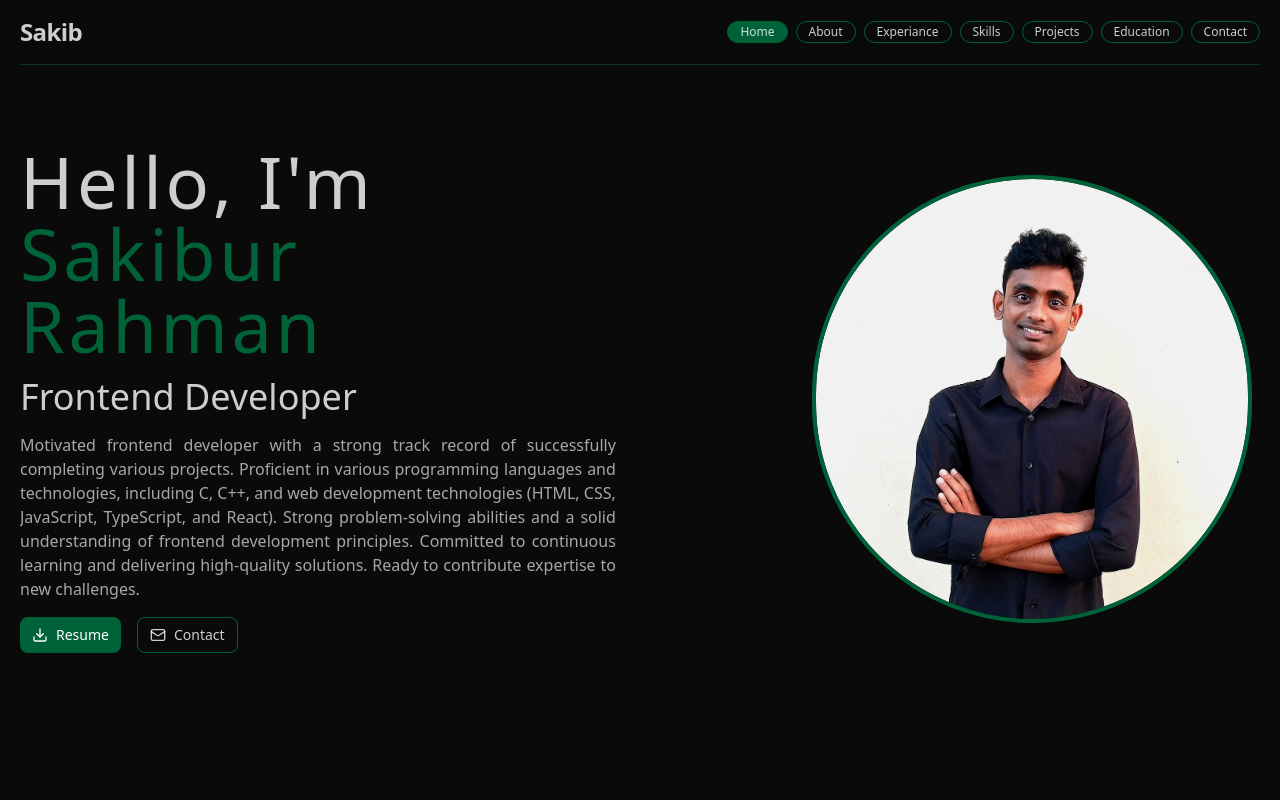
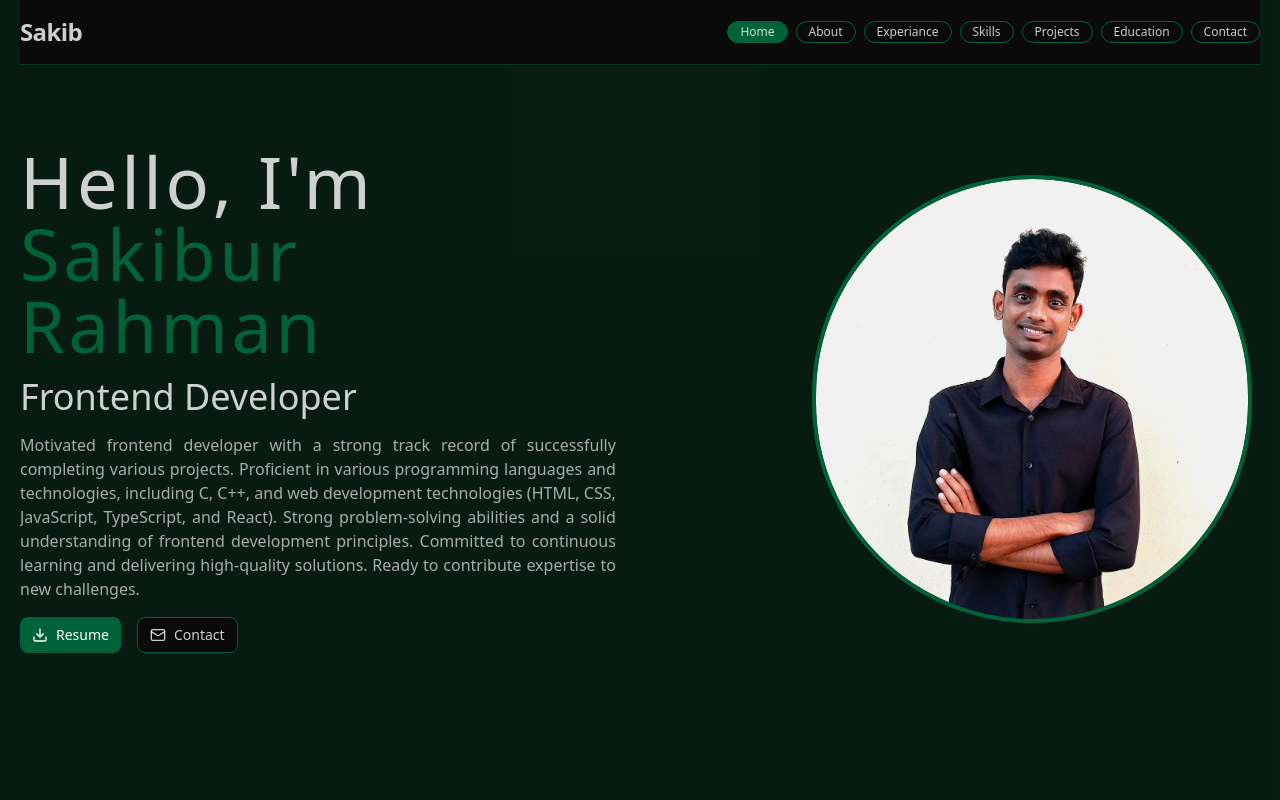
Before and after one commit to sakib-333/portfolio, a React (Vite) app: page / in a window 1280 px wide. Shown: the top 800 px of the page. Built offline with nearby package versions, Linux system fonts and the light colour scheme.

Commit message:
Update root background color.

```diff
--- a/src/App.tsx
+++ b/src/App.tsx
@@ -63,6 +63,7 @@ function App() {
 
 
   return (
+      <div className="bg-primary/20">
             <div className="container px-5 mx-auto relative">
                   <NavbarSimple
                         open = {open}
@@ -92,6 +93,7 @@ function App() {
                         )
                   }
             </div>
+      </div>
   )
 }
 
```
Lines whose indentation alone changed are shown as unchanged.
